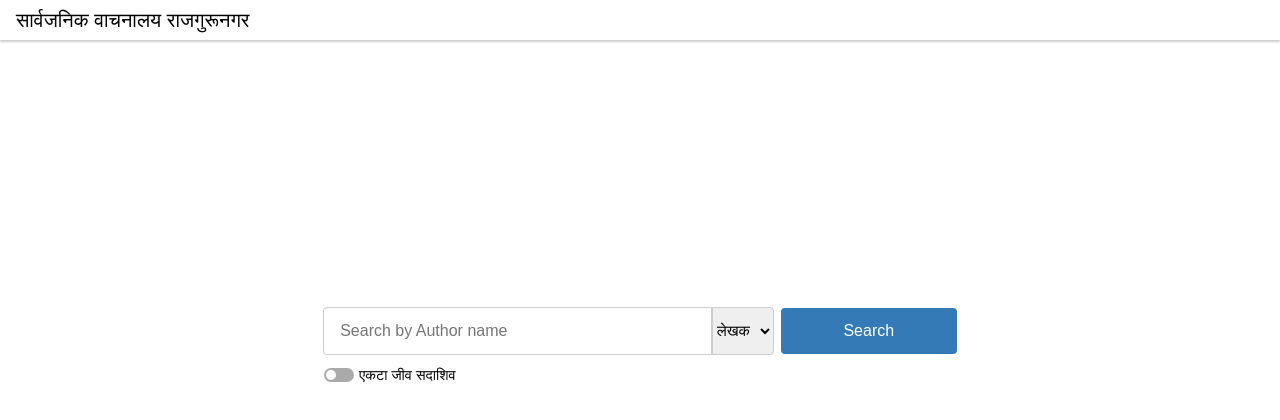
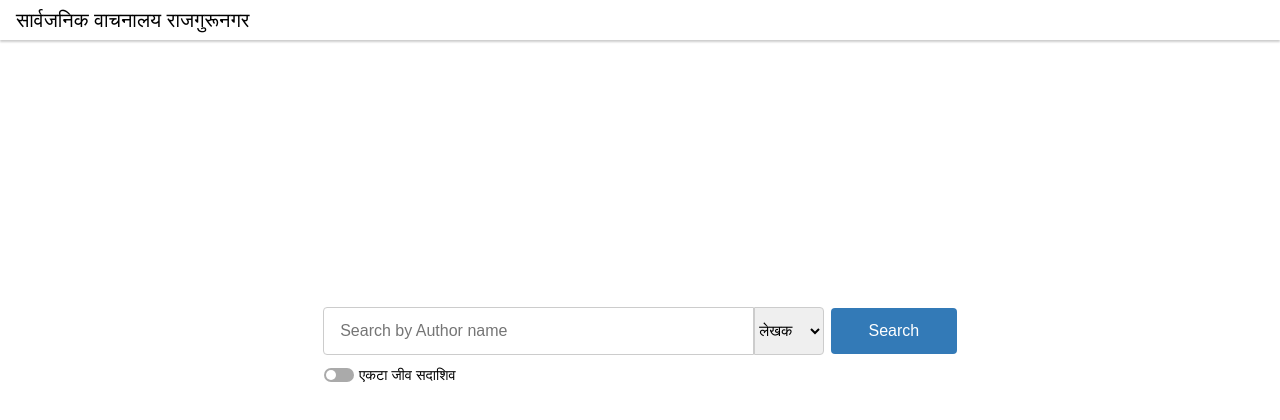
Before and after one commit to Rohitbels/savakhed, a React (Create React App) app: page / in a window 1280 px wide. Shown: the top 420 px of the page. Built offline with nearby package versions, Linux system fonts and the light colour scheme.

Commit message:
changing package.json homepage url

```diff
--- a/package.json
+++ b/package.json
@@ -1,5 +1,5 @@
 {
-	"homepage": "https://rohitbels.github.io/savakhed",
+	"homepage": "https://atharva007-cmd.github.io/savakhed",
 	"name": "savakhed",
 	"version": "0.1.0",
 	"private": true,
--- a/src/components/input-section/inputsection.css
+++ b/src/components/input-section/inputsection.css
@@ -16,7 +16,7 @@
 .search-bar {
 	height: 100%;
 	display: flex;
-	flex: 63%;
+	flex: 80%;
 	border-radius: 4px;
 	font-size: 1rem;
 	outline: none;
```
Also changed, not shown: 1 other file (tests, documents, lock files or other folders).
